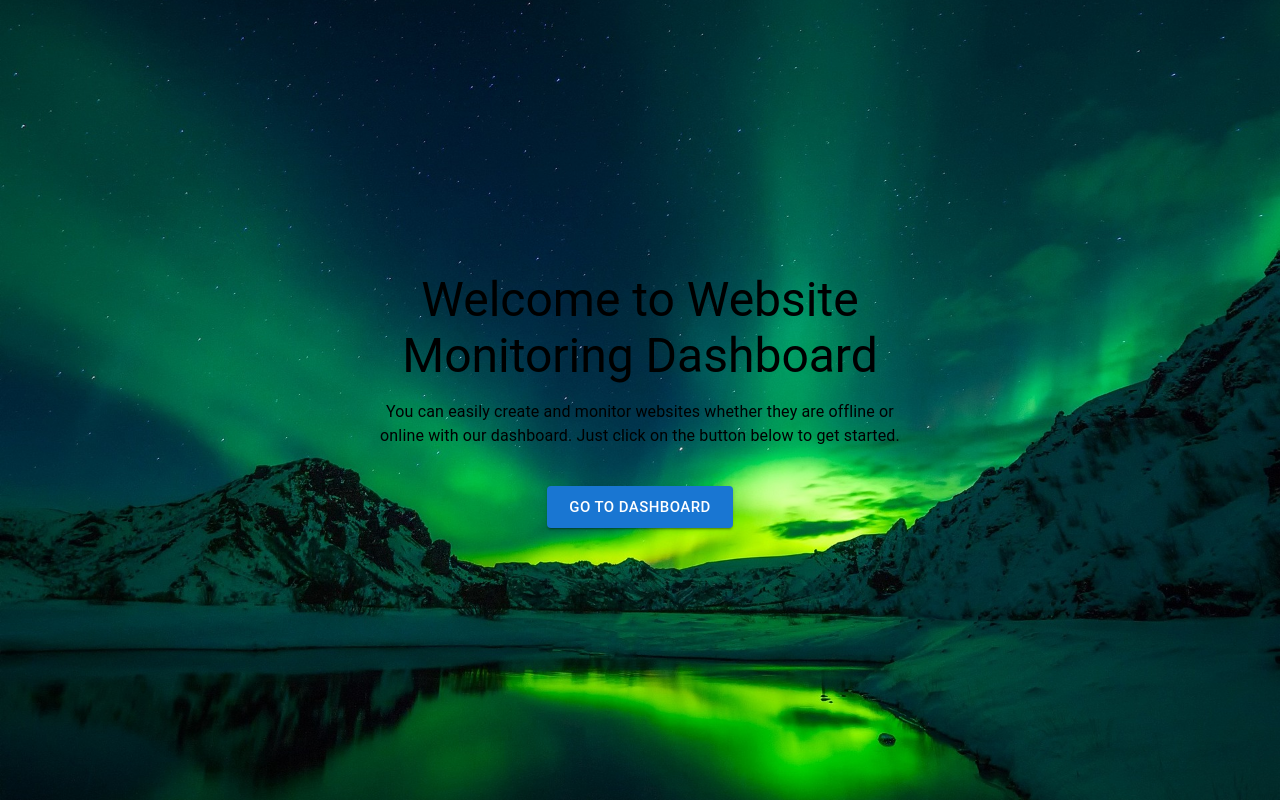
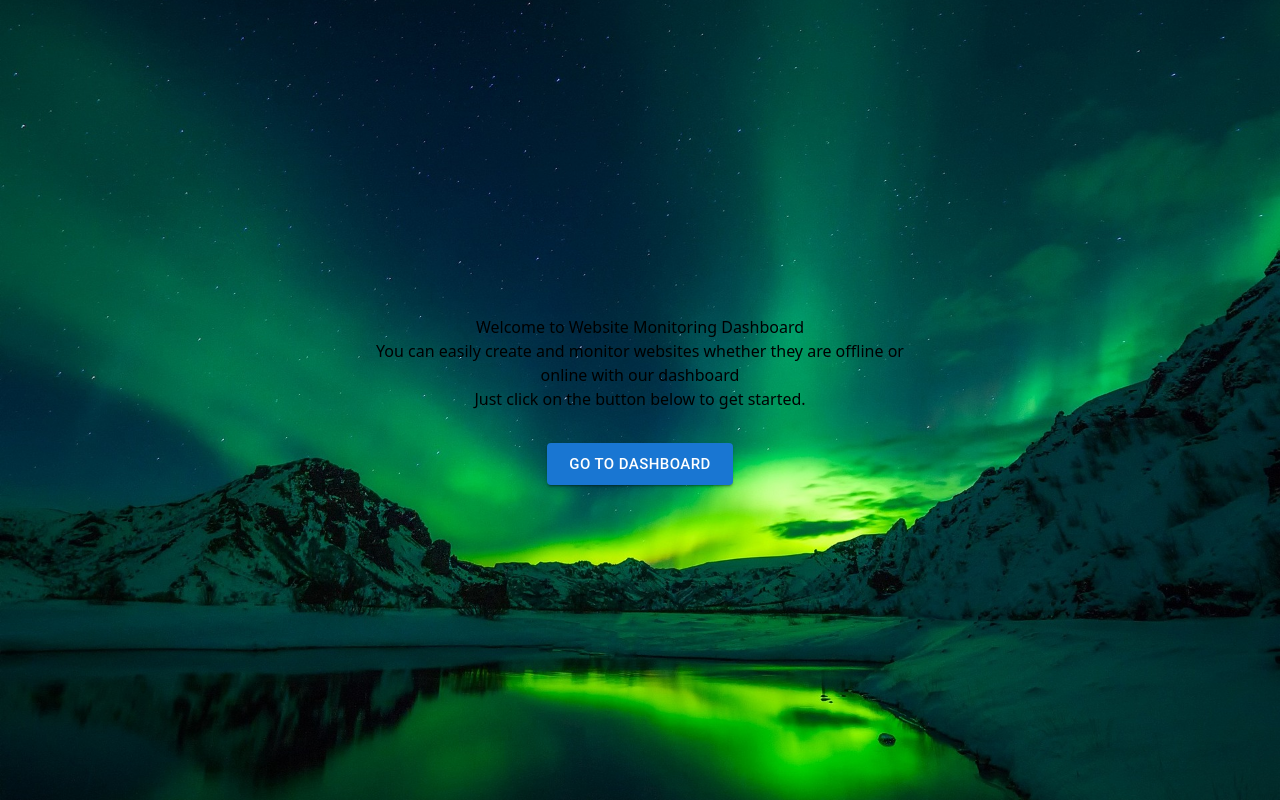
Before and after one commit to Ialbertine/Webmonitor-project, a React (Vite) app in the folder Front-end/: page / in a window 1280 px wide. Built offline with nearby package versions, Linux system fonts and the light colour scheme.

Commit message:
Integration

```diff
--- a/Front-end/src/components/Landingpage.tsx
+++ b/Front-end/src/components/Landingpage.tsx
@@ -27,12 +27,13 @@ const Landingpage: React.FC = () => {
         justifyContent: 'center',
       }}
     >
-      <Typography variant="h3" gutterBottom>
-        Welcome to Website Monitoring Dashboard
-      </Typography>
-      <Typography variant="body1" gutterBottom>
-        You can easily create and monitor websites whether they are offline or online with our dashboard. Just click on the button below to get started.
-      </Typography>
+      <div className='flex flex-col items-center justify-center gap-4 '>
+       <h2 className='text-4xl font-bold'>Welcome to Website Monitoring Dashboard</h2>
+        <p className='text-lg'>
+        You can easily create and monitor websites whether they are offline or online with our dashboard<br/> Just click on the button below to get started.
+        </p>
+      </div>
+
       <Box mt={4}>
         <Button
           variant="contained"
--- a/Front-end/src/graphql/apolloClient.ts
+++ b/Front-end/src/graphql/apolloClient.ts
@@ -1,7 +1,7 @@
 import { ApolloClient, InMemoryCache } from '@apollo/client';
 
 const client = new ApolloClient({
-  uri: 'http://localhost:5000/graphql',
+  uri: 'https://webmon-backend.onrender.com',
   cache: new InMemoryCache(),
 });
 
```
